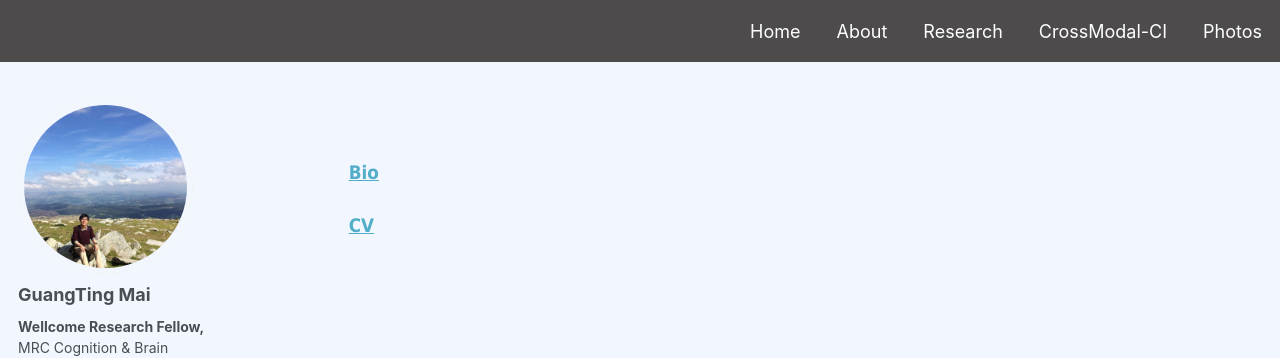
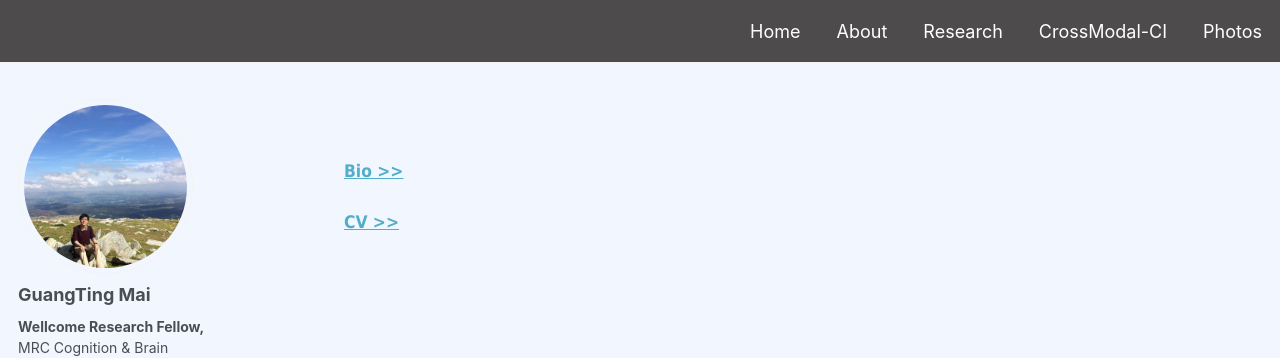
Before and after one commit to guangtingmai/guangtingmai.github.io, a Jekyll site: the page built from _pages/about.html, in a window 1280 px wide. Shown: the top 358 px of the page. Built offline with Jekyll 4.4.1, drawn with Linux system fonts in a browser that asks for light colours; some web fonts are replaced.

Commit message:
Update about.html

```diff
--- a/_pages/about.html
+++ b/_pages/about.html
@@ -5,5 +5,5 @@ permalink: /about/
 author_profile: true
 ---
 <br>
-<p><span style="font-size: 14pt;font-family: Tahoma;line-height: 1.6;display: block;margin-bottom: 0.13vh">&emsp;&emsp;&emsp;&emsp;<a href="https://guangtingmai.github.io/bio/"><strong>Bio</strong></a></span></p>
-<p><span style="font-size: 14pt;font-family: Tahoma;line-height: 1.6;display: block;margin-bottom: 0.13vh">&emsp;&emsp;&emsp;&emsp;<a href="https://guangtingmai.github.io/cv/"><strong>CV</strong></a></span></p>
+<p><span style="font-size: 13pt;font-family: Tahoma;line-height: 1.6;display: block;margin-bottom: 0.13vh">&emsp;&emsp;&emsp;&emsp;<a href="https://guangtingmai.github.io/bio/"><strong>Bio >></strong></a></span></p>
+<p><span style="font-size: 13pt;font-family: Tahoma;line-height: 1.6;display: block;margin-bottom: 0.13vh">&emsp;&emsp;&emsp;&emsp;<a href="https://guangtingmai.github.io/cv/"><strong>CV >></strong></a></span></p>
```
